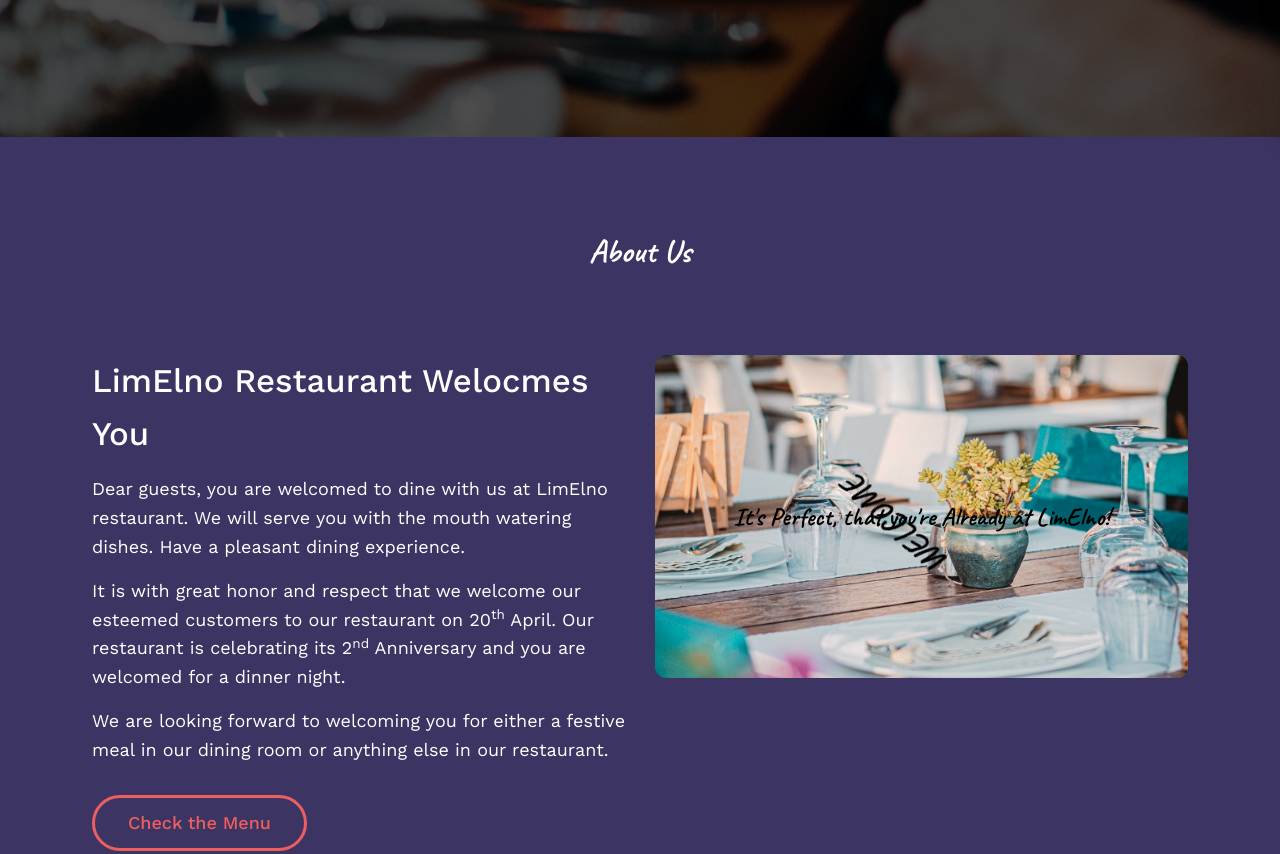
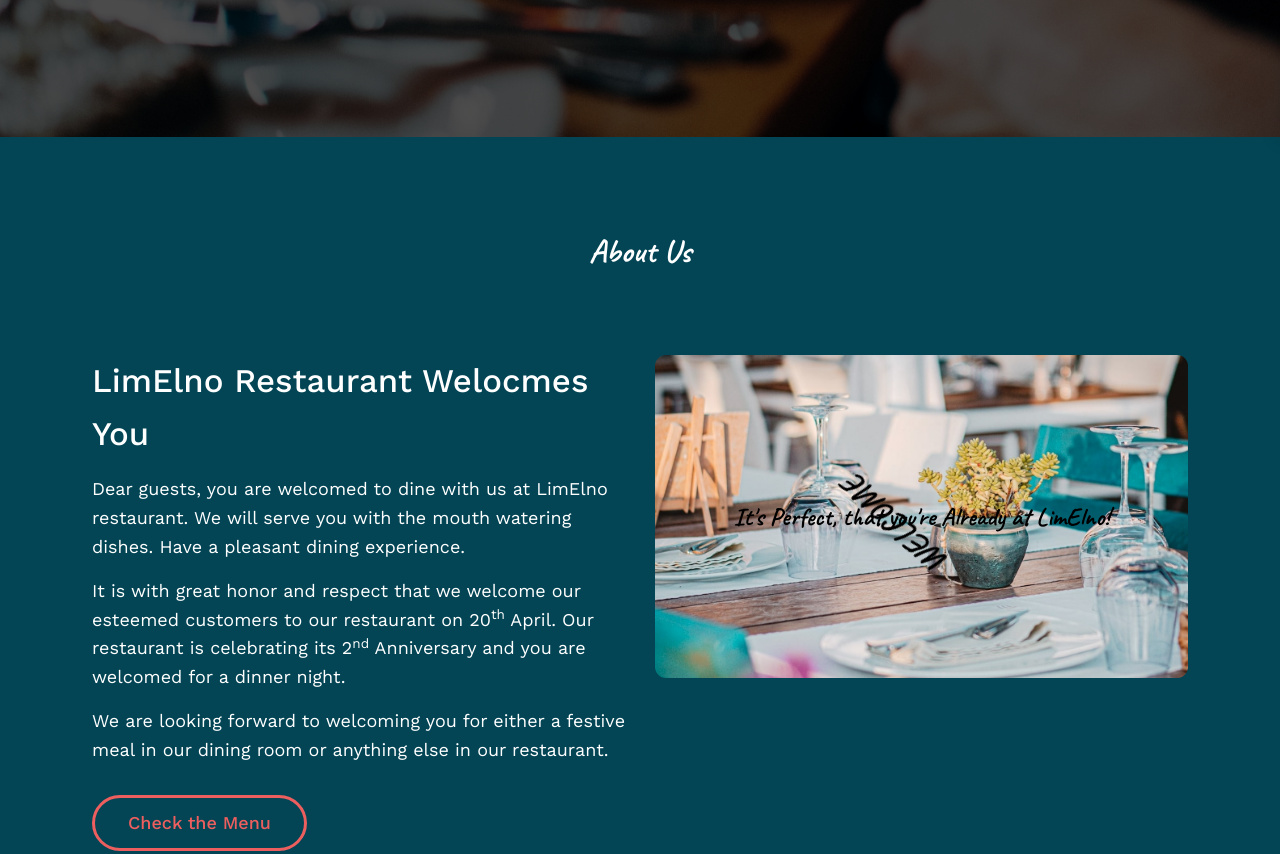
Before and after one commit to nye-elnol/resto-lim-elno, a plain HTML site: page index.html in a window 1280 px wide. Shown: the part 663-1517 px from the top of the page. Drawn offline with nearby package versions, Linux system fonts and the light colour scheme.

Commit message:
Code Enhancement

```diff
--- a/CSS/main.css
+++ b/CSS/main.css
@@ -2,8 +2,8 @@
   --fo-mn: 'Work Sans', sans-serif;
   --fo-sc: 'Caveat', cursive;
   --clr-main:  #ED5F5F;
-  --clr-lw: #3C3462;
-  --clr-sx: #0E0924;
+  --clr-lw: #034555;
+  --clr-sx: #013331;
   --clr-fr: #FFF;
   --clr-fv: #D1CACA;
   --shd: 0 0 18px #00000038;
```
